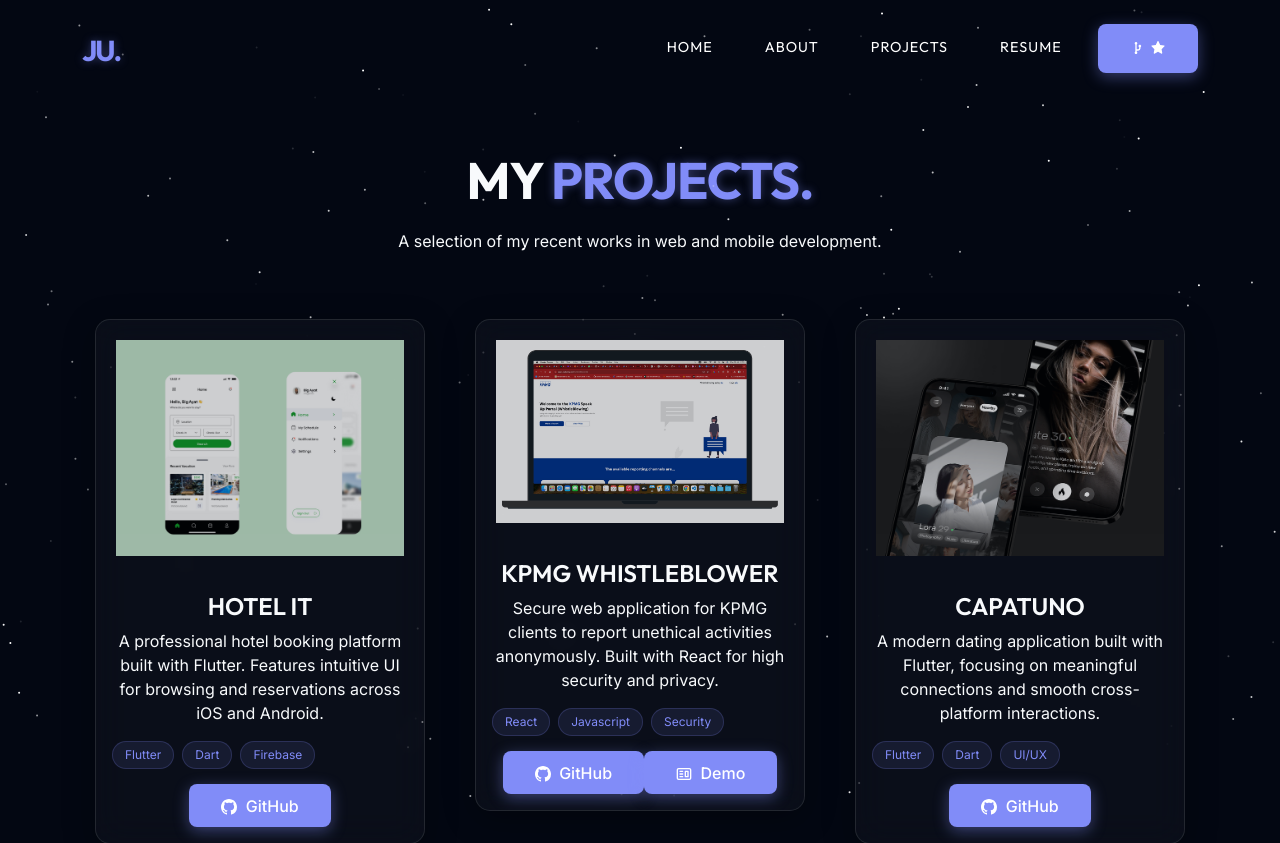
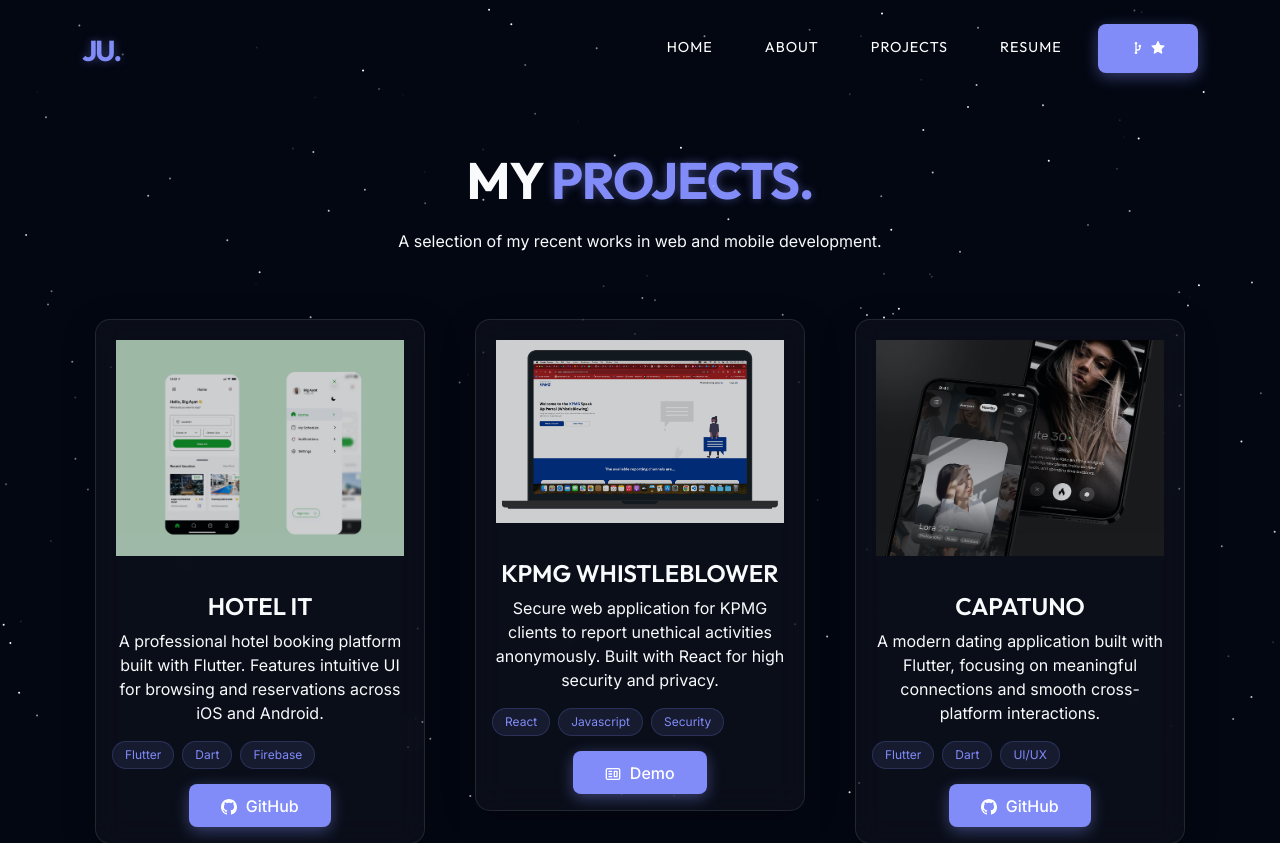
Before and after one commit to OstrichFarmer/portfolio, a React (Vite) app: page /project in a window 1280 px wide. Shown: the top 843 px of the page. Built offline with nearby package versions, Linux system fonts and the light colour scheme.

Commit message:
feat: hide GitHub buttons for projects with private repositories

```diff
--- a/src/components/Projects/ProjectCards.jsx
+++ b/src/components/Projects/ProjectCards.jsx
@@ -21,10 +21,12 @@ function ProjectCards(props) {
           ))}
         </div>
         <div className="project-card-footer">
-          <Button variant="primary" href={props.ghLink} target="_blank" className="project-btn">
-            <BsGithub /> &nbsp;
-            {props.isBlog ? "Blog" : "GitHub"}
-          </Button>
+          {props.ghLink && (
+            <Button variant="primary" href={props.ghLink} target="_blank" className="project-btn">
+              <BsGithub /> &nbsp;
+              {props.isBlog ? "Blog" : "GitHub"}
+            </Button>
+          )}
 
           {!props.isBlog && props.demoLink && (
             <Button
```
